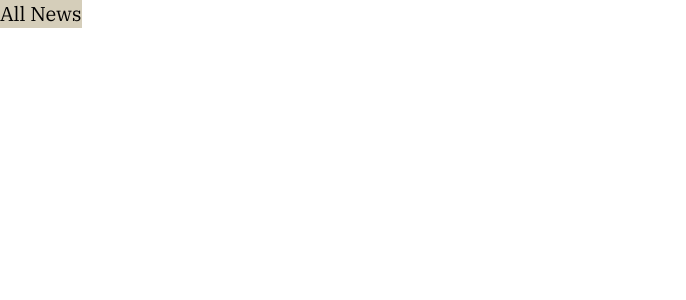
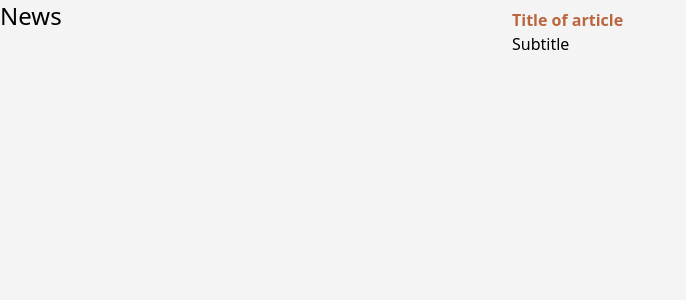
Before and after one commit to hyper-island-collaboration-work/yennenga-progress, a React (Vite) app: page / in a window 1280 px wide. Shown: the top 300 px of the page, without its empty margins (0-686 px from the left). Built offline with nearby package versions, Linux system fonts and the light colour scheme.

Commit message:
fix newssection add fields

```diff
--- a/src/App.jsx
+++ b/src/App.jsx
@@ -1,10 +1,11 @@
 import ButtonLink from "./components/ButtonLink";
+import NewsSection from "./components/NewsSection";
 
 function App() {
   return (
-    <div className="">
-      <ButtonLink buttonColor="#D5CEBA" buttonName="All News" />
-    </div>
+    <>
+      <NewsSection />
+    </>
   );
 }
 
--- a/src/components/NewsSection.jsx
+++ b/src/components/NewsSection.jsx
@@ -1,10 +1,19 @@
 export default function NewsSection() {
   return (
-    <>
-      <h3>News</h3>
-      <ul>
-        <li>Title of article</li>
-      </ul>
-    </>
+    <section className="news-section base flex h-80 flex-row justify-between bg-zinc-100 py-0">
+      <div className="flex-item-1">
+        <h3 className="text-2xl">News</h3>
+      </div>
+      <div className="flex-item-2 w-3/5 text-base">
+        <ul>
+          <li className="mt-2">
+            <a>
+              <p className="text-umber font-bold">Title of article</p>
+              <p>Subtitle</p>
+            </a>
+          </li>
+        </ul>
+      </div>
+    </section>
   );
 }
```
